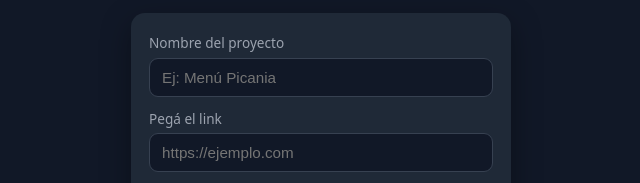
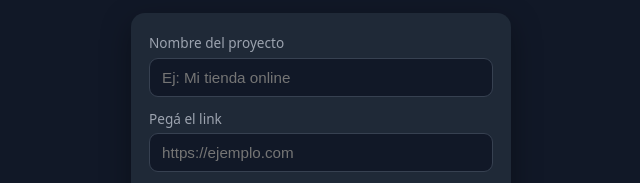
Before and after one commit to creadorqr/creadorqr.github.io, a plain HTML site: page index.html in a window 1280 px wide. Shown: the part 169-352 px from the top of the page, 319-959 px from the left. Drawn offline with Linux system fonts and the light colour scheme.

Commit message:
Cambiar ejemplo del nombre

```diff
--- a/index.html
+++ b/index.html
@@ -68,7 +68,7 @@
   <h1><img src="logo.png" alt="QR Creator" class="logo"></h1>
   <div class="card">
     <label for="name">Nombre del proyecto</label>
-    <input id="name" type="text" autocomplete="off" placeholder="Ej: Menú Picania">
+    <input id="name" type="text" autocomplete="off" placeholder="Ej: Mi tienda online">
     <label for="url" style="display:block;margin-top:14px">Pegá el link</label>
     <input id="url" type="text" inputmode="url" autocomplete="off" placeholder="https://ejemplo.com">
     <div id="qrBox"><div id="placeholder">El QR aparece acá</div></div>
```
